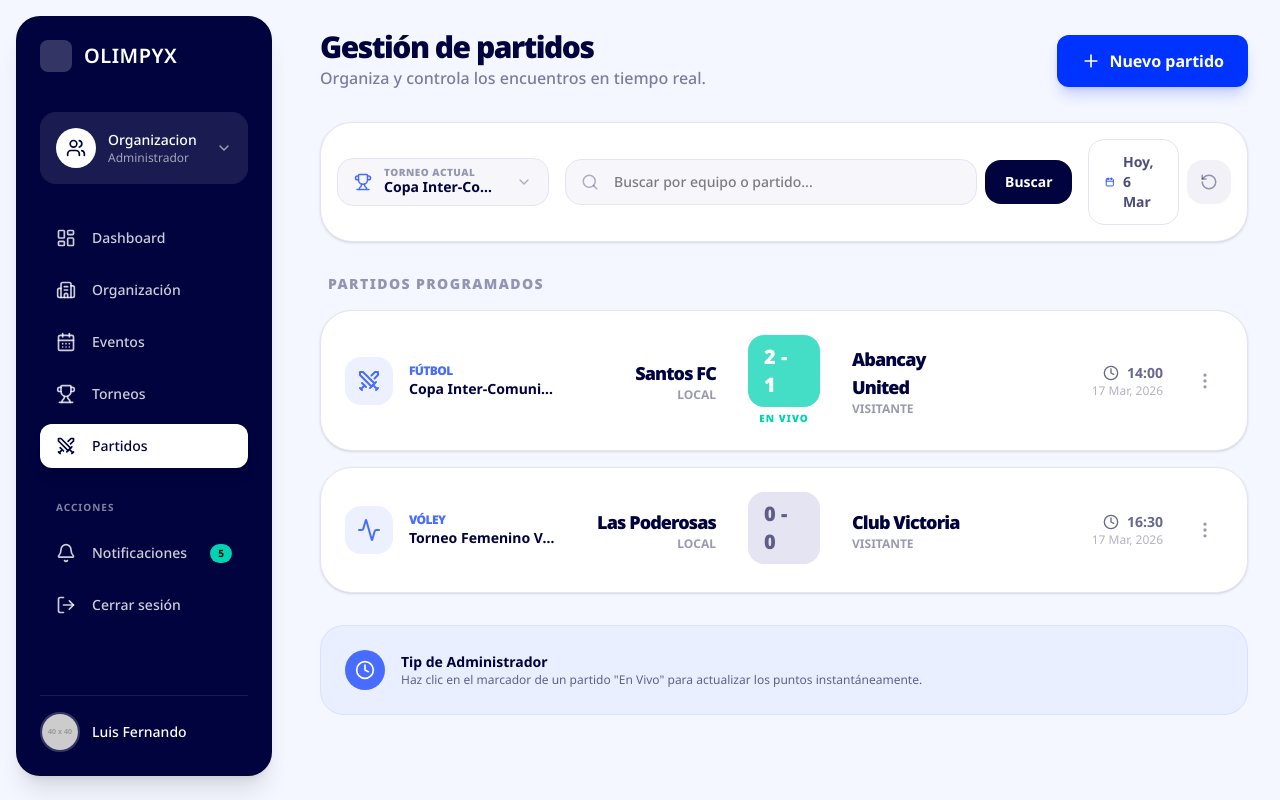
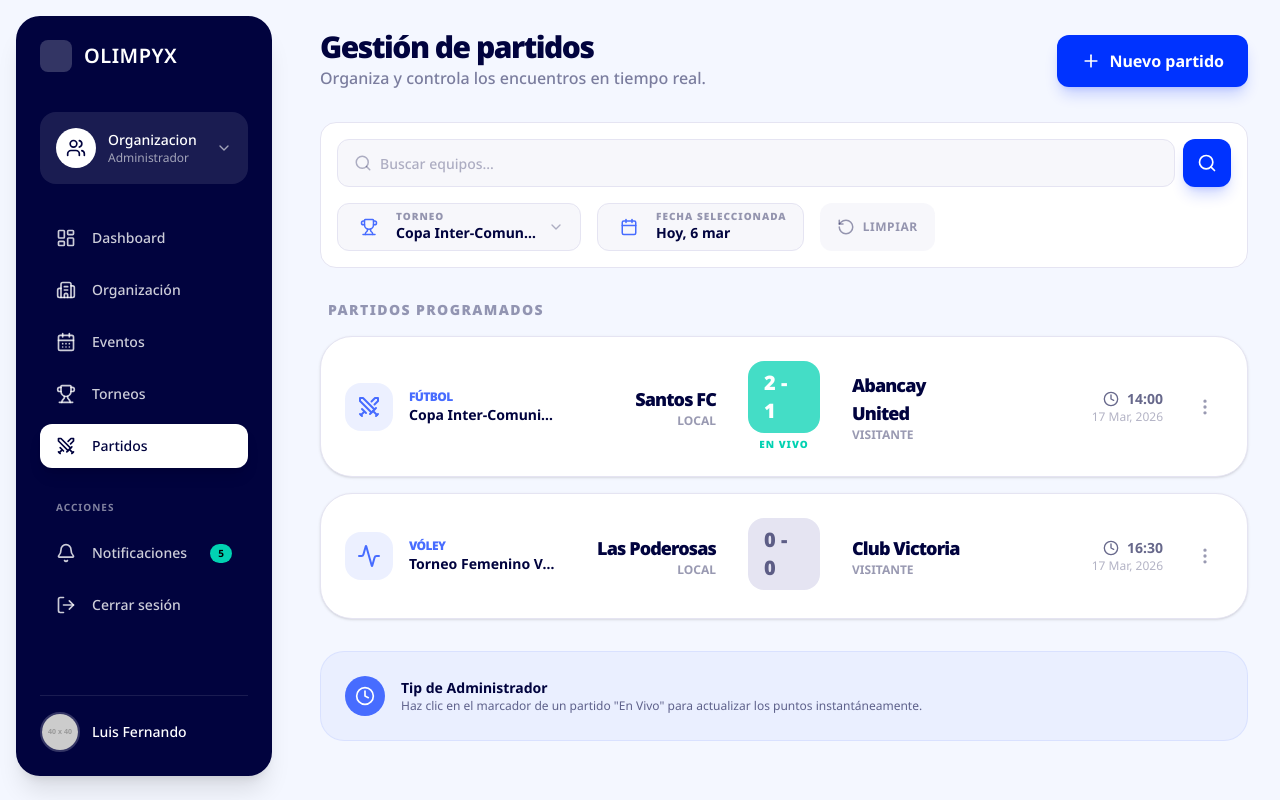
Before and after one commit to Sysari-Dev/Olimpyx-Frontend, a React (Vite) app: page /admin/partidos in a window 1280 px wide. Built offline with nearby package versions, Linux system fonts and the light colour scheme.

Commit message:
Feat: Maquetado de filtros

```diff
--- a/src/features/admin/components/FilterBar.tsx
+++ b/src/features/admin/components/FilterBar.tsx
@@ -1,12 +1,13 @@
 import DatePicker from "@atoms/DatePicker";
 import Select from "@atoms/Select";
 import SearchInput from "@molecules/SearchInput";
-import { Trophy, RotateCcw } from "lucide-react";
+import { Trophy, RotateCcw, Search } from "lucide-react";
 
 interface FilterBarProps {
-  onSearch: (val: string) => void;
+  onSearchChange: (val: string) => void;
   onDateChange: (date: Date) => void;
   onTournamentChange: (id: string | number) => void;
+  onExecuteSearch: () => void;
   onClearFilters: () => void;
   currentTournament: string;
   currentDate: Date;
@@ -14,9 +15,10 @@ interface FilterBarProps {
 }
 
 const FilterBar = ({
-  onSearch,
+  onSearchChange,
   onDateChange,
   onTournamentChange,
+  onExecuteSearch,
   onClearFilters,
   currentTournament,
   currentDate,
@@ -30,42 +32,49 @@ const FilterBar = ({
   ];
 
   return (
-    <div className="bg-white p-4 rounded-[2rem] border border-light shadow-sm flex flex-col lg:flex-row items-center gap-4 animate-fade-in">
-      <div className="w-full lg:w-auto">
+    <div className="bg-white p-3 md:p-4 rounded-xl md:rounded-2xl border border-light flex flex-col gap-3 md:gap-4 animate-fade-in">
+      <div className="flex items-center gap-2 w-full">
+        <div className="grow">
+          <SearchInput
+            placeholder="Buscar equipos..."
+            value={searchValue}
+            onChange={onSearchChange}
+            showButton={false}
+          />
+        </div>
+        <button
+          onClick={onExecuteSearch}
+          className="h-12 w-12 shrink-0 bg-accent text-white rounded-xl flex items-center justify-center shadow-lg shadow-accent/20 hover:scale-105 active:scale-95 transition-all cursor-pointer"
+        >
+          <Search size={20} />
+        </button>
+      </div>
+      <div className="flex flex-wrap items-center gap-2 md:gap-4">
+        <div className="grow md:grow-0">
           <Select
             icon={Trophy}
-          title="Torneo Actual"
+            title="Torneo"
             value={currentTournament}
             options={tournamentOptions}
             onChange={onTournamentChange}
           />
         </div>
-
-      <div className="w-full lg:flex-grow">
-        <SearchInput
-          placeholder="Buscar por equipo o partido..."
-          value={searchValue}
-          onChange={onSearch}
-          onSearch={(val: string) => console.log("Buscando:", val)}
-          showButton={true}
-        />
-      </div>
-
-      <div className="w-full lg:w-auto flex items-center gap-2">
+        <div className="grow md:grow-0">
           <DatePicker
             date={currentDate}
             onChange={onDateChange}
           />
-
+        </div>
         <button
           onClick={onClearFilters}
           type="button"
-          className="p-3 bg-light/50 text-dark/40 hover:text-accent hover:bg-accent/10 border border-transparent hover:border-accent/20 rounded-2xl transition-all cursor-pointer active:scale-95 flex items-center gap-2 group"
+          className="h-12 px-4 bg-light/30 text-dark/40 hover:text-accent hover:bg-accent/10 border border-transparent hover:border-accent/20 rounded-xl transition-all cursor-pointer active:scale-95 flex items-center gap-2 group"
         >
-          <RotateCcw size={18} className="group-hover:rotate-[-45deg] transition-transform" />
-          <span className="lg:hidden text-sm font-bold">Limpiar</span>
+          <RotateCcw size={18} className="group-hover:-rotate-45 transition-transform" />
+          <span className="hidden sm:inline-block text-xs font-bold uppercase tracking-wider">Limpiar</span>
         </button>
       </div>
+
     </div>
   );
 };
--- a/src/features/admin/screens/MatchSchedulerScreen.tsx
+++ b/src/features/admin/screens/MatchSchedulerScreen.tsx
@@ -45,20 +45,25 @@ const MatchManagementScreen = () => {
     { id: 3, label: "Liga Distrital Abancay" },
   ];
 
-  const handleCreateMatch = () => {
-    console.log("Abriendo modal de nuevo partido...");
-  };
+  const handleCreateMatch = () => console.log("Abriendo modal...");
 
   const handleTournament = (id: string | number) => {
     setSelectedTournamentId(id);
-    console.log("Filtrando por torneo ID:", id);
+  };
+
+  const handleExecuteSearch = () => {
+    console.log({
+      texto: searchTerm,
+      fecha: selectedDate.toLocaleDateString(),
+      torneoId: selectedTournamentId,
+      torneoNombre: currentTournamentName
+    });
   };
 
   const resetAll = () => {
     setSearchTerm("");
     setSelectedDate(new Date());
     setSelectedTournamentId(1);
-    console.log("Filtros limpiados");
   };
 
   const currentTournamentName = tournamentOptions.find(
@@ -79,9 +84,10 @@ const MatchManagementScreen = () => {
         currentTournament={currentTournamentName}
         currentDate={selectedDate}
         searchValue={searchTerm}
-        onSearch={(val) => setSearchTerm(val)}
+        onSearchChange={(val) => setSearchTerm(val)}
         onDateChange={(date) => setSelectedDate(date)}
         onTournamentChange={handleTournament}
+        onExecuteSearch={handleExecuteSearch}
         onClearFilters={resetAll}
       />
 
--- a/src/shared/components/atoms/DatePicker.tsx
+++ b/src/shared/components/atoms/DatePicker.tsx
@@ -1,31 +1,94 @@
-import { Calendar as CalendarIcon } from "lucide-react";
+import { useState, useRef, useEffect } from "react";
+import { Calendar as CalendarIcon, ChevronLeft, ChevronRight } from "lucide-react";
+import { formatDateShort, getDaysInMonth, getFirstDayOfMonth } from "@utils/date";
 
 interface DatePickerProps {
-  date?: Date;
-  onChange?: (date: Date) => void;
+  date: Date;
+  onChange: (date: Date) => void;
 }
 
-const DatePicker = ({ date = new Date(), onChange }: DatePickerProps) => {
-  // Formateador simple para obtener "17 Mar"
-  const formattedDate = date.toLocaleDateString('es-ES', {
-    day: 'numeric',
-    month: 'short'
-  }).replace('.', '');
+const DatePicker = ({ date, onChange }: DatePickerProps) => {
+  const [isOpen, setIsOpen] = useState(false);
+  const [viewDate, setViewDate] = useState(new Date(date));
+  const containerRef = useRef<HTMLDivElement>(null);
+
+  const daysOfWeek = ["Do", "Lu", "Ma", "Mi", "Ju", "Vi", "Sa"];
+  const months = ["Enero", "Febrero", "Marzo", "Abril", "Mayo", "Junio", "Julio", "Agosto", "Septiembre", "Octubre", "Noviembre", "Diciembre"];
+
+  useEffect(() => {
+    const handleClickOutside = (event: MouseEvent) => {
+      if (containerRef.current && !containerRef.current.contains(event.target as Node)) {
+        setIsOpen(false);
+      }
+    };
+    document.addEventListener("mousedown", handleClickOutside);
+    return () => document.removeEventListener("mousedown", handleClickOutside);
+  }, []);
 
   return (
-    <div className="relative">
-      <label className="flex items-center gap-2 bg-white border border-light px-4 py-3 rounded-2xl text-sm font-bold text-dark/70 hover:bg-light transition-all cursor-pointer active:scale-95">
-        <CalendarIcon size={18} className="text-accent" />
-        <span className="capitalize">
-          {date.toDateString() === new Date().toDateString() ? 'Hoy, ' : ''}
-          {formattedDate}
-        </span>
-        <input
-          type="date"
-          className="absolute inset-0 opacity-0 cursor-pointer"
-          onChange={(e) => onChange?.(new Date(e.target.value))}
-        />
-      </label>
+    <div className="relative inline-block w-full lg:w-auto font-sans" ref={containerRef}>
+      <div
+        onClick={() => setIsOpen(!isOpen)}
+        className={`
+          flex items-center gap-3 h-12 px-4 rounded-xl border transition-all duration-200 cursor-pointer select-none
+          ${isOpen
+            ? "bg-white border-accent shadow-lg shadow-accent/5 ring-4 ring-accent/5"
+            : "bg-light/30 border-light hover:bg-white hover:border-accent/30"}
+        `}
+      >
+        <div className={`p-1.5 rounded-lg transition-colors ${isOpen ? "bg-accent/10 text-accent" : "text-primary"}`}>
+          <CalendarIcon size={18} />
+        </div>
+        <div className="flex flex-col grow min-w-0">
+          <span className="text-[9px] md:text-[10px] uppercase font-black text-dark/40 leading-none tracking-widest mb-0.5 truncate">
+            Fecha Seleccionada
+          </span>
+          <span className="text-xs md:text-sm font-bold text-dark truncate">
+            {formatDateShort(date)}
+          </span>
+        </div>
+      </div>
+      {isOpen && (
+        <div className="absolute top-full left-0 lg:left-auto lg:right-0 mt-2 w-70 bg-white border border-light rounded-2xl shadow-2xl z-50 p-4 animate-in fade-in zoom-in-95 duration-200 origin-top">
+          <div className="flex items-center justify-between mb-4 px-1">
+            <button onClick={() => setViewDate(new Date(viewDate.getFullYear(), viewDate.getMonth() - 1, 1))} className="p-1.5 hover:bg-light rounded-lg text-dark/40 cursor-pointer transition-colors">
+              <ChevronLeft size={18} />
+            </button>
+            <span className="text-sm font-black text-dark tracking-tight">
+              {months[viewDate.getMonth()]} {viewDate.getFullYear()}
+            </span>
+            <button onClick={() => setViewDate(new Date(viewDate.getFullYear(), viewDate.getMonth() + 1, 1))} className="p-1.5 hover:bg-light rounded-lg text-dark/40 cursor-pointer transition-colors">
+              <ChevronRight size={18} />
+            </button>
+          </div>
+
+          <div className="grid grid-cols-7 gap-1 mb-2">
+            {daysOfWeek.map(day => (
+              <div key={day} className="text-[10px] font-black text-dark/30 text-center uppercase tracking-widest">{day}</div>
+            ))}
+          </div>
+
+          <div className="grid grid-cols-7 gap-1">
+            {Array.from({ length: getFirstDayOfMonth(viewDate.getFullYear(), viewDate.getMonth()) }).map((_, i) => (
+              <div key={`empty-${i}`} className="h-8 w-8" />
+            ))}
+            {Array.from({ length: getDaysInMonth(viewDate.getFullYear(), viewDate.getMonth()) }).map((_, i) => {
+              const d = i + 1;
+              const isSelected = d === date.getDate() && viewDate.getMonth() === date.getMonth() && viewDate.getFullYear() === date.getFullYear();
+              return (
+                <button
+                  key={d}
+                  onClick={() => { onChange(new Date(viewDate.getFullYear(), viewDate.getMonth(), d)); setIsOpen(false); }}
+                  className={`h-8 w-8 text-[11px] font-bold rounded-lg transition-all cursor-pointer
+                    ${isSelected ? "bg-accent text-white shadow-md shadow-accent/30" : "text-dark/70 hover:bg-light hover:text-dark"}`}
+                >
+                  {d}
+                </button>
+              );
+            })}
+          </div>
+        </div>
+      )}
     </div>
   );
 };
--- a/src/shared/components/atoms/Select.tsx
+++ b/src/shared/components/atoms/Select.tsx
@@ -1,4 +1,5 @@
-import { ChevronDown, type LucideIcon } from "lucide-react";
+import { useState, useRef, useEffect } from "react";
+import { ChevronDown, Check, type LucideIcon } from "lucide-react";
 
 interface Option {
   id: string | number;
@@ -14,22 +15,67 @@ interface SelectProps {
 }
 
 const Select = ({ icon: Icon, title, value, options, onChange }: SelectProps) => {
+  const [isOpen, setIsOpen] = useState(false);
+  const dropdownRef = useRef<HTMLDivElement>(null);
+
+  useEffect(() => {
+    const handleClickOutside = (event: MouseEvent) => {
+      if (dropdownRef.current && !dropdownRef.current.contains(event.target as Node)) {
+        setIsOpen(false);
+      }
+    };
+    document.addEventListener("mousedown", handleClickOutside);
+    return () => document.removeEventListener("mousedown", handleClickOutside);
+  }, []);
+
   return (
-    <div className="relative group min-w-[180px]">
-      <div className="flex items-center gap-3 bg-light/30 px-4 py-2 rounded-2xl border border-light cursor-pointer hover:bg-white transition-all group-active:scale-95">
-        <Icon size={18} className="text-primary" />
-        <div className="flex flex-col">
-          <span className="text-[10px] uppercase font-black text-dark/40 leading-none tracking-wider">
+    <div className="relative inline-block w-full lg:w-auto font-sans" ref={dropdownRef}>
+      <div
+        onClick={() => setIsOpen(!isOpen)}
+        className={`
+          flex items-center gap-3 h-12 px-4 rounded-xl border transition-all duration-200 cursor-pointer select-none
+          ${isOpen
+            ? "bg-white border-accent shadow-lg shadow-accent/5 ring-4 ring-accent/5"
+            : "bg-light/30 border-light hover:bg-white hover:border-accent/30"}
+        `}
+      >
+        <div className={`p-1.5 rounded-lg transition-colors ${isOpen ? "bg-accent/10 text-accent" : "text-primary"}`}>
+          <Icon size={18} />
+        </div>
+
+        <div className="flex flex-col grow min-w-0">
+          <span className="text-[9px] md:text-[10px] uppercase font-black text-dark/40 leading-none tracking-widest mb-0.5 truncate">
             {title}
           </span>
-          <span className="text-sm font-bold text-dark truncate max-w-[120px]">
+          <span className="text-xs md:text-sm font-bold text-dark truncate max-w-30 md:max-w-35">
             {value}
           </span>
         </div>
-        <ChevronDown size={16} className="text-dark/30 ml-auto group-hover:text-accent transition-colors" />
+        <ChevronDown
+          size={16}
+          className={`text-dark/30 transition-transform duration-300 ${isOpen ? "rotate-180 text-accent" : ""}`}
+        />
       </div>
-
-      {/* El desplegable se manejaría aquí con un estado o librería de Popover para mayor limpieza */}
+      {isOpen && (
+        <div className="absolute top-full left-0 mt-2 w-full min-w-55 bg-white border border-light rounded-2xl shadow-2xl z-50 py-2 animate-in fade-in zoom-in-95 duration-200 origin-top">
+          <div className="px-4 pb-2 pt-1 border-b border-light/50 mb-1">
+            <span className="text-[10px] font-black text-dark/30 uppercase tracking-widest">Opciones</span>
+          </div>
+          <div className="max-h-60 overflow-y-auto custom-scrollbar">
+            {options.map((option) => (
+              <div
+                key={option.id}
+                onClick={() => { onChange(option.id); setIsOpen(false); }}
+                className={`flex items-center justify-between px-4 py-2.5 mx-2 rounded-xl text-sm font-semibold transition-all cursor-pointer mb-0.5
+                  ${value === option.label ? "bg-accent/5 text-accent" : "text-dark/70 hover:bg-light/50 hover:text-dark"}`}
+              >
+                <span className="truncate">{option.label}</span>
+                {value === option.label && <Check size={14} />}
+              </div>
+            ))}
+          </div>
+        </div>
+      )}
     </div>
   );
 };
--- a/src/shared/components/molecules/SearchInput.tsx
+++ b/src/shared/components/molecules/SearchInput.tsx
@@ -9,28 +9,47 @@ interface SearchInputProps {
 }
 
 const SearchInput = ({
-  placeholder,
+  placeholder = "Buscar...",
   value,
   onChange,
   onSearch,
-  showButton
+  showButton = false
 }: SearchInputProps) => {
+
+  const handleKeyDown = (e: React.KeyboardEvent<HTMLInputElement>) => {
+    if (e.key === "Enter" && onSearch) {
+      onSearch(value);
+    }
+  };
+
   return (
-    <div className="relative flex items-center gap-2">
-      <div className="relative w-full">
-        <Search className="absolute left-4 top-1/2 -translate-y-1/2 text-dark/30" size={18} />
+    <div className="flex items-center gap-3 w-full font-sans">
+      <div className={`
+        relative grow h-12 flex items-center rounded-xl border transition-all duration-200
+        ${value
+          ? "bg-white border-accent/40 shadow-sm"
+          : "bg-light/30 border-light hover:bg-white hover:border-accent/30"}
+        focus-within:bg-white focus-within:border-accent focus-within:ring-4 focus-within:ring-accent/5
+      `}>
+        <div className="pl-4 pr-2 transition-colors">
+          <Search
+            size={18}
+            className={`${value ? "text-accent" : "text-dark/30"}`}
+          />
+        </div>
         <input
           type="text"
           placeholder={placeholder}
           value={value}
           onChange={(e) => onChange(e.target.value)}
-          className="w-full bg-light/30 border border-light p-3 pl-12 rounded-2xl outline-none focus:bg-white focus:border-accent transition-all text-sm font-medium"
+          onKeyDown={handleKeyDown}
+          className="w-full h-full bg-transparent border-none outline-none text-xs md:text-sm font-bold text-dark placeholder:text-dark/30 placeholder:font-medium pr-4"
         />
       </div>
       {showButton && (
         <button
           onClick={() => onSearch?.(value)}
-          className="bg-dark text-white px-5 py-3 rounded-2xl text-sm font-bold hover:bg-accent transition-all cursor-pointer"
+          className="h-12 px-6 bg-accent text-white rounded-xl font-bold text-sm shadow-lg shadow-accent/20 hover:scale-[1.02] active:scale-95 transition-all cursor-pointer shrink-0 flex items-center justify-center"
         >
           Buscar
         </button>
--- /dev/null
+++ b/src/shared/utils/date.ts
@@ -0,0 +1,21 @@
+export const formatDateShort = (date: Date, includeToday = true): string => {
+  const today = new Date();
+  const isToday =
+    date.getDate() === today.getDate() &&
+    date.getMonth() === today.getMonth() &&
+    date.getFullYear() === today.getFullYear();
+
+  const formatted = date.toLocaleDateString('es-ES', {
+    day: 'numeric',
+    month: 'short'
+  }).replace('.', '');
+
+  if (includeToday && isToday) {
+    return `Hoy, ${formatted}`;
+  }
+
+  return formatted.charAt(0).toUpperCase() + formatted.slice(1);
+};
+
+export const getDaysInMonth = (year: number, month: number) => new Date(year, month + 1, 0).getDate();
+export const getFirstDayOfMonth = (year: number, month: number) => new Date(year, month, 1).getDay();
```
Lines whose indentation alone changed are shown as unchanged.
